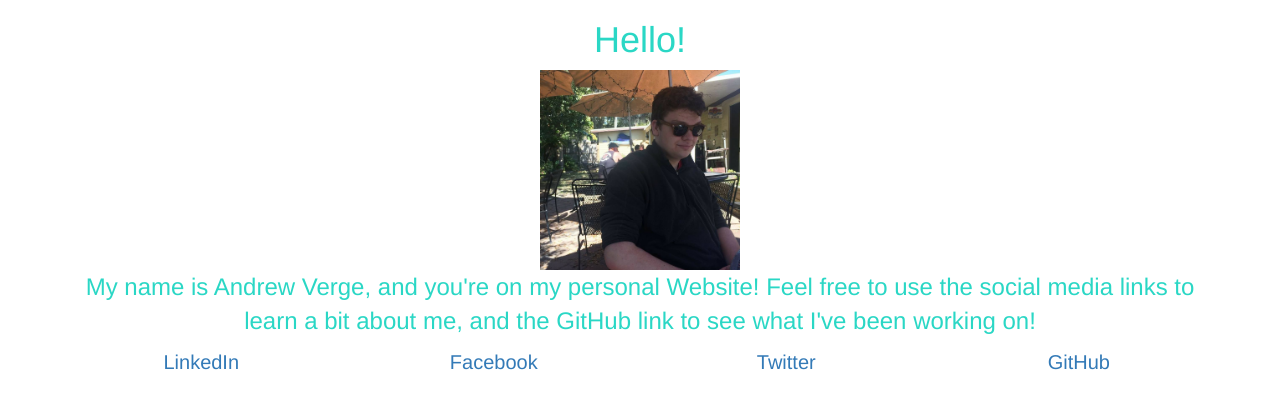
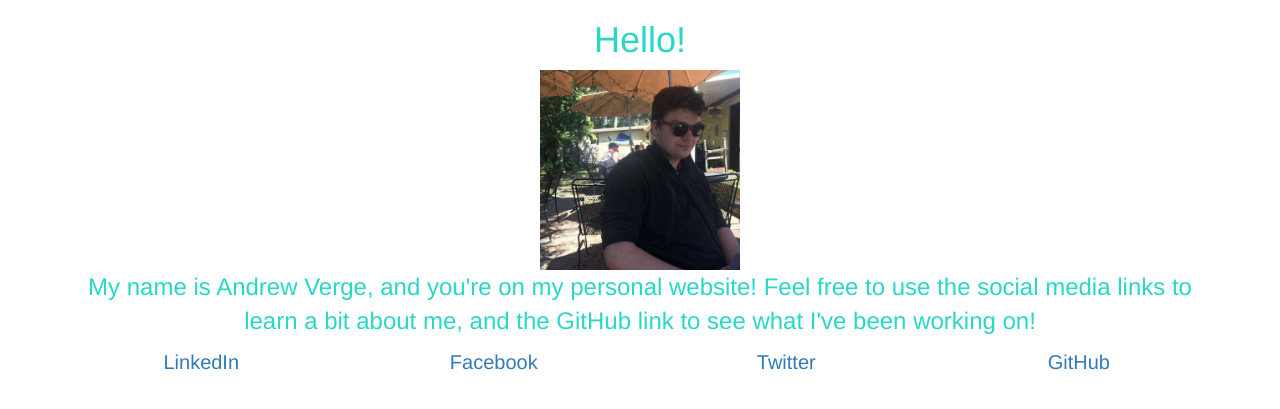
Before and after one commit to VergeA/PersonalWebsite, a Flask app: page / in a window 1280 px wide. Shown: the top 409 px of the page. Run offline with Flask 2, Linux system fonts and the light colour scheme; some libraries are stand-ins or nearby versions.

Commit message:
fixed grammatical error

```diff
--- a/templates/index.html
+++ b/templates/index.html
@@ -29,7 +29,7 @@
     </div>
     <div class="row">
         <div class="col-xs-12">
-            <p class="p-intro">My name is Andrew Verge, and you're on my personal Website!
+            <p class="p-intro">My name is Andrew Verge, and you're on my personal website!
                 Feel free to use the social media links to learn a bit about me, and
                 the GitHub link to see what I've been working on!</p>
         </div>
```
